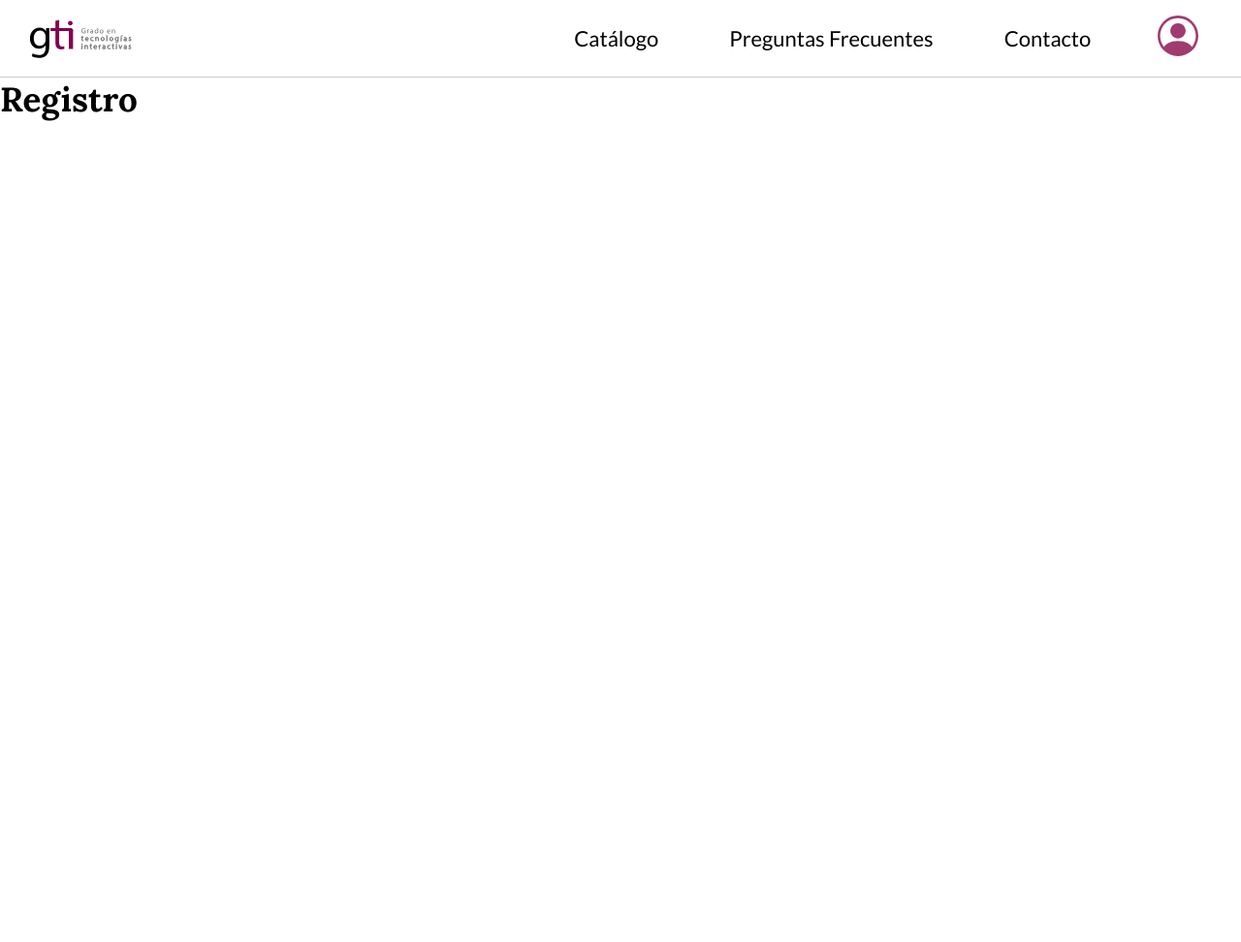
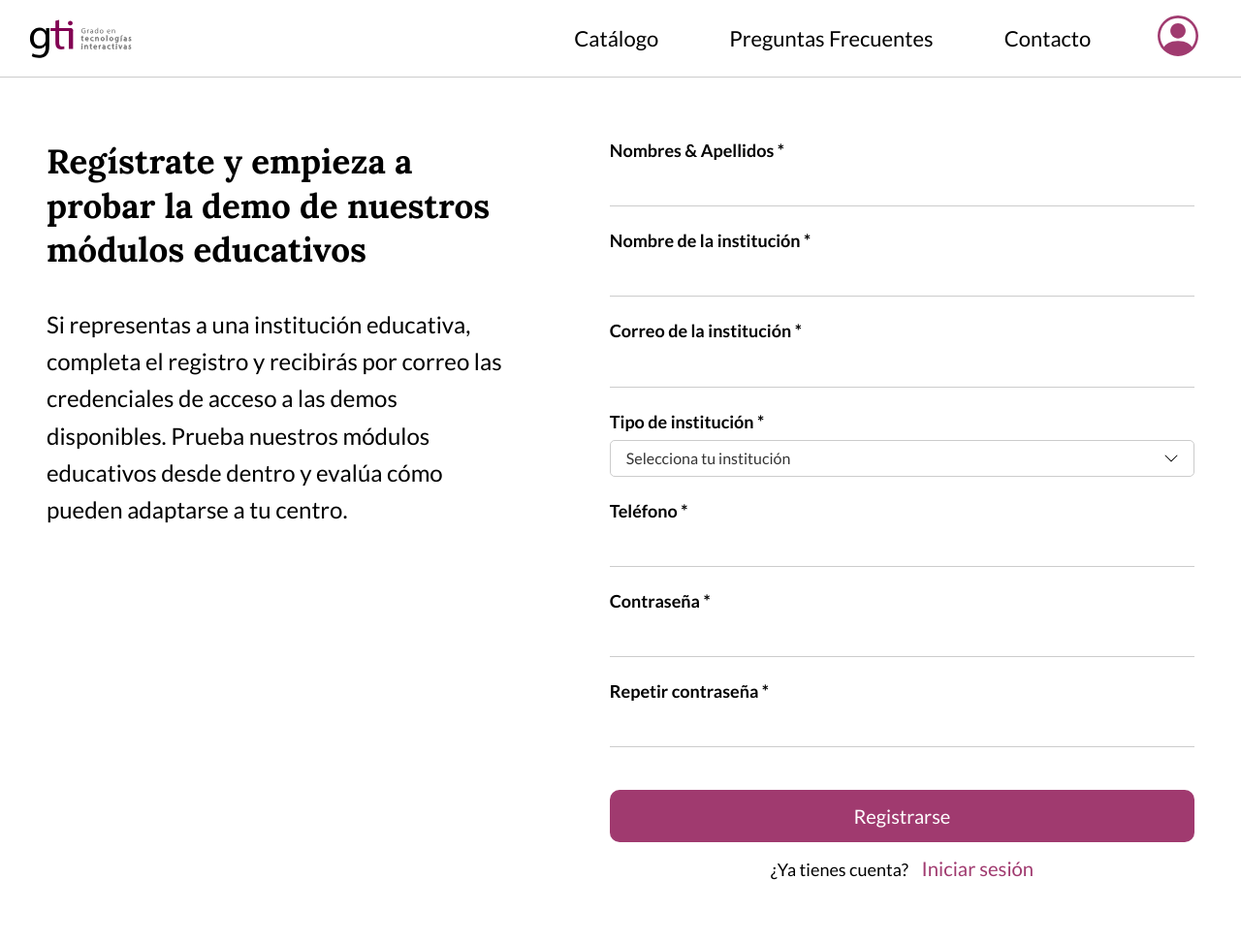
Before and after one commit to RebecaMAy/PROA05, a PHP site: page /app-gti/registro.php in a window 1280 px wide. Shown: the whole page at 97% size. Before the commit the page ends 125 px from the top, so only its background shows below. Run offline with PHP 8.4, Linux system fonts and the light colour scheme.

Commit message:
chore: html+css registro

```diff
--- /dev/null
+++ b/src/app-gti/css/registro.css
@@ -0,0 +1,113 @@
+.registro {
+    padding: 4em 3em;
+}
+
+.contenedor-registro {
+    display: flex;
+    justify-content: center;
+    align-items: flex-start;
+    max-width: 1200px;
+    margin: 0 auto;
+    gap: 4em;
+    flex-wrap: wrap;
+}
+
+.registro-texto {
+    flex: 1 1 40%;
+}
+
+.registro-texto h2 {
+    text-align: left;
+    line-height: 1.3;
+    margin-bottom: 1em;
+}
+
+.registro-texto p {
+    text-align: left;
+    line-height: 1.6;
+}
+
+.registro-formulario{
+    margin-left: 2em;
+}
+
+.registro-formulario {
+    flex: 1 1 50%;
+    display: flex;
+    flex-direction: column;
+    gap: 1.5em;
+}
+
+.registro-formulario .campo {
+    display: flex;
+    flex-direction: column;
+    gap: 0.5em;
+}
+
+.registro-formulario input,
+.registro-formulario select {
+    width: 100%;
+}
+
+.input-base {
+    width: 100%;
+}
+
+.input-dropdown {
+    width: 100%;
+}
+
+.seleccionador-dropdown {
+    width: 100%;
+}
+
+.registro-formulario .btn {
+    margin-top: 1em;
+    width: 100%;
+}
+
+.texto-secundario {
+    text-align: center;
+    font-family: var(--fuente-lato);
+    font-weight: 400;
+    font-size: 1.125em;
+    margin-top: -0.5em;
+}
+
+.enlace-secundario {
+    color: var(--color-principal);
+    text-decoration: none;
+    margin-left: 0.5em;
+    font-family: var(--fuente-lato);
+    font-weight: 500;
+    font-size: 1.125em;
+}
+
+.enlace-secundario:hover {
+    text-decoration: underline;
+}
+
+
+@media (max-width: 1056px) {
+    .contenedor-registro {
+        flex-direction: column;
+        gap: 3.5em;
+    }
+
+    .registro-texto,
+    .registro-formulario {
+        flex: 1 1 100%;
+    }
+
+    .registro-formulario {
+        margin-left: 0;
+        width:100%
+    }
+
+    .registro-formulario input,
+    .registro-formulario select,
+    .input-base,
+    .seleccionador-dropdown {
+        width: 100%;
+    }
+}
--- a/src/app-gti/registro.php
+++ b/src/app-gti/registro.php
@@ -8,6 +8,7 @@
     <title>Registro</title>
     <link rel="stylesheet" href="css/estilos.css">
     <link rel="stylesheet" href="css/header.css">
+    <link rel="stylesheet" href="css/registro.css">
     <script src="js/menu.js" defer></script>
 </head>
 <body>
@@ -18,7 +19,66 @@ $rutaBase = "./";
 include $logueado ? 'includes/headerLogueado.inc' : 'includes/headerNoLogueado.inc';
 ?>
 
-<h2>Registro</h2>
+<section class="registro">
+    <div class="contenedor-registro">
+        <div class="registro-texto">
+            <h2>Regístrate y empieza a probar la demo de nuestros módulos educativos</h2>
+            <p class="parrafo-principal">
+                Si representas a una institución educativa, completa el registro y recibirás por correo las credenciales de acceso a las demos disponibles. Prueba nuestros módulos educativos desde dentro y evalúa cómo pueden adaptarse a tu centro.
+            </p>
+        </div>
+
+        <form class="registro-formulario">
+            <div class="campo">
+                <label for="nombre">Nombres & Apellidos *</label>
+                <input type="text" id="nombre" class="input-base" />
+            </div>
+
+            <div class="campo">
+                <label for="institucion">Nombre de la institución *</label>
+                <input type="text" id="institucion" class="input-base" />
+            </div>
+
+            <div class="campo">
+                <label for="correo">Correo de la institución *</label>
+                <input type="email" id="correo" class="input-base" />
+            </div>
+
+            <div class="campo">
+                <label for="tipo">Tipo de institución *</label>
+                <div class="input-dropdown">
+                    <select id="tipo" class="seleccionador-dropdown">
+                        <option selected disabled hidden>Selecciona tu institución</option>
+                        <option>Universidad</option>
+                        <option>Instituto</option>
+                        <option>Colegio</option>
+                        <option>Academia Particular</option>
+                        <option>Otros</option>
+                    </select>
+                    <img src="icons/dropdown.svg" alt="Flecha" class="icono-dropdown" />
+                </div>
+            </div>
+
+            <div class="campo">
+                <label for="telefono">Teléfono *</label>
+                <input type="tel" id="telefono" class="input-base" />
+            </div>
+
+            <div class="campo">
+                <label for="contrasena">Contraseña *</label>
+                <input type="password" id="contrasena" class="input-base" />
+            </div>
+
+            <div class="campo">
+                <label for="repetir">Repetir contraseña *</label>
+                <input type="password" id="repetir" class="input-base" />
+            </div>
+
+            <button type="submit" class="btn">Registrarse</button>
+            <p class="texto-secundario">¿Ya tienes cuenta? <a href="login.php" class="enlace-secundario">Iniciar sesión</a></p>
+        </form>
+    </div>
+</section>
 
 </body>
 </html>
```
